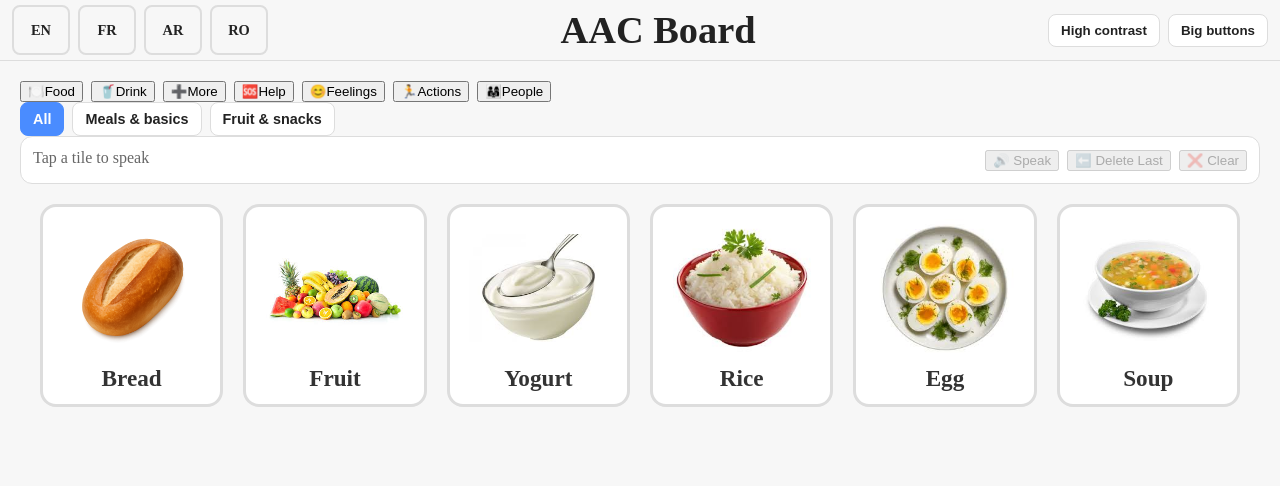
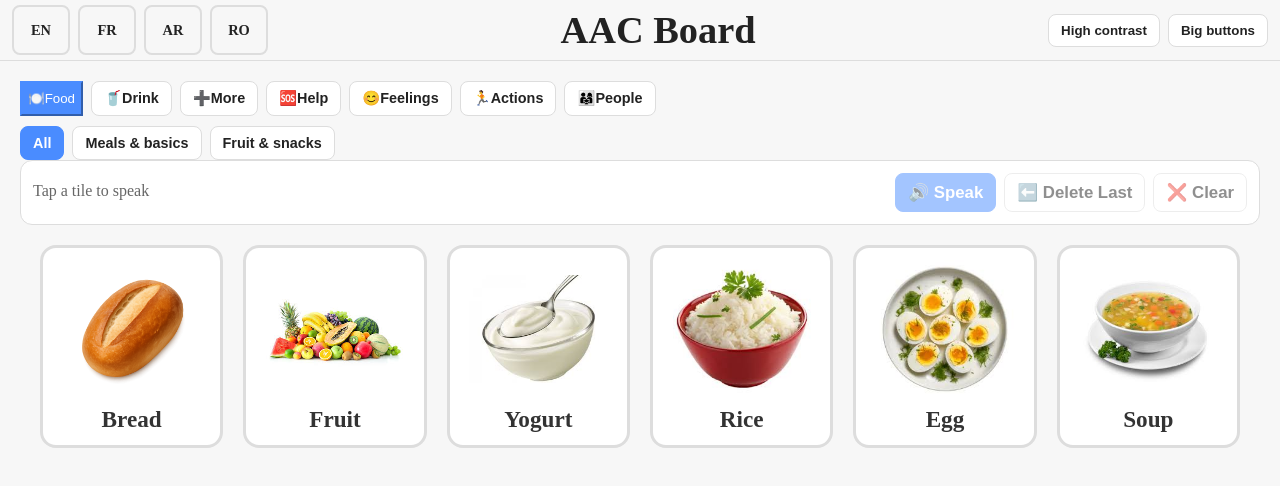
Before and after one commit to ingemedical16/aac-app, a Next.js app in the folder apps/frontend/: page / in a window 1280 px wide. Shown: the top 486 px of the page. Built offline with nearby package versions, Linux system fonts and the light colour scheme.

Commit message:
fix scss issue

```diff
--- a/apps/frontend/src/app/[[...locale]]/page.tsx
+++ b/apps/frontend/src/app/[[...locale]]/page.tsx
@@ -49,7 +49,7 @@ export default function LocalePage({
     <>
       <AppHeader onOpenMenu={() => setMenuOpen(true)} />
 
-      {/* MOBILE MENU */}
+      {/* MOBILE MENU (single source of truth on mobile) */}
       <MobileMenu
         open={menuOpen}
         onClose={() => setMenuOpen(false)}
@@ -61,16 +61,16 @@ export default function LocalePage({
         onSelectCategory={(cat) => {
           setActiveCategory(cat);
           setActiveGroup(null);
-          if (groups.length === 0) setMenuOpen(false); // ✅ Phase 4.6
+          if (groups.length === 0) setMenuOpen(false);
         }}
         onSelectGroup={(g) => {
           setActiveGroup(g);
-          setMenuOpen(false); // ✅ close after final choice
+          setMenuOpen(false);
         }}
       />
 
       <main style={{ padding: 20 }}>
-        {/* DESKTOP / TABLET ONLY */}
+        {/* DESKTOP / TABLET ONLY (hidden on mobile via CSS) */}
         <CategoryBar
           locale={locale}
           activeCategory={activeCategory}
@@ -92,12 +92,7 @@ export default function LocalePage({
           locale={locale}
           onClear={() => setSentence([])}
           onDeleteLast={() => setSentence((s) => s.slice(0, -1))}
-          activeCategoryLabel={
-            CATEGORIES.find((c) => c.id === activeCategory)?.label[locale]
-          }
-          activeGroupLabel={activeGroup}
         />
-
 
         <Board
           tiles={filteredTiles}
--- a/apps/frontend/src/components/AppHeader/AppHeader.module.scss
+++ b/apps/frontend/src/components/AppHeader/AppHeader.module.scss
@@ -51,6 +51,7 @@
   &:hover {
     background: var(--bg-hover);
     border-color: var(--border-hover);
+    color: var(--text-hover);
   }
 
   &.active {
--- a/apps/frontend/src/components/CategoryBar/CategoryBar.module.scss
+++ b/apps/frontend/src/components/CategoryBar/CategoryBar.module.scss
@@ -2,11 +2,42 @@
 
 .bar {
   display: flex;
-  flex-direction: var(--flex-row-dir);
   gap: var(--gap-sm);
   direction: var(--dir);
+
 
   @include respond(mobile) {
     display: none; /* ✅ replaced by menu later */
   }
 }
+
+
+.mobile {
+  display: flex;
+}
+
+.button {
+  padding: var(--padding-sm) var(--padding-md);
+  border-radius: var(--radius-sm);
+  border: 1px solid var(--border);
+
+  background: var(--tile-bg);
+  color: var(--text);
+
+  font-size: var(--font-size-sm);
+  font-weight: var(--font-weight-bold);
+
+  cursor: pointer;
+
+  &:hover {
+    background: var(--bg-hover);
+    border-color: var(--border-hover);
+    color: var(--text-hover);
+  }
+}
+
+.buttonActive {
+  background: var(--accent);
+  color: var(--accent-text);
+  border-color: var(--accent);
+}
--- a/apps/frontend/src/components/LanguageSwitcher/LanguageSwitcher.module.scss
+++ b/apps/frontend/src/components/LanguageSwitcher/LanguageSwitcher.module.scss
@@ -37,6 +37,7 @@
   &:hover {
     background: var(--bg-hover);
     border-color: var(--border-hover);
+    color: var(--text-hover);
   }
 
   &:active {
--- a/apps/frontend/src/components/MobileMenu/MobileMenu.module.scss
+++ b/apps/frontend/src/components/MobileMenu/MobileMenu.module.scss
@@ -3,42 +3,69 @@
 .overlay {
   position: fixed;
   inset: 0;
-  background: rgba(0, 0, 0, 0.5);
+  background: rgba(0, 0, 0, 0.6);
   z-index: 1000;
   display: flex;
   justify-content: flex-end;
 }
 
 .menu {
-  width: 85%;
+  width: 88%;
   max-width: 360px;
-  height: 100%;
+  height: 100vh;
   background: var(--bg);
   color: var(--text);
+
+  display: flex;
+  flex-direction: column;
+
+  /* important */
+  overflow: hidden;
+}
+
+.content {
+  flex: 1;
+  overflow-y: auto;
 
   padding: var(--padding-lg);
   display: flex;
   flex-direction: column;
-  gap: var(--gap-md);
-
-  overflow-y: auto;
+  gap: var(--gap-lg);
 }
 
-.menu h3,
-.menu h4 {
-  margin: 0;
-  font-weight: var(--font-weight-bold);
+.footer {
+  border-top: 1px solid var(--border);
+  padding: var(--padding-md);
+  display: flex;
+  flex-direction: column;
+  gap: var(--gap-sm);
 }
 
-.menu button {
+.footer button {
+  width: 100%;
   padding: var(--padding-md);
   border-radius: var(--radius-sm);
   border: 1px solid var(--border);
+  border: 1px solid var(--border);
+
   background: var(--tile-bg);
+  color: var(--text);
   font-weight: var(--font-weight-bold);
-  cursor: pointer;
+
+  &:hover {
+    background: var(--bg-hover);
+    border-color: var(--border-hover);
+    color: var(--text-hover);
+  }
+  &:active {
+    background: var(--accent);
+    color: var(--accent-text);
+     border-color: var(--accent);
+  }
 }
 
 .close {
-  margin-top: auto;
+  background: var(--danger) !important;
+  color: var(--tile-bg) !important;
+
 }
--- a/apps/frontend/src/components/SentenceBar/SentenceBar.module.scss
+++ b/apps/frontend/src/components/SentenceBar/SentenceBar.module.scss
@@ -6,7 +6,9 @@
   gap: var(--gap-sm);
 }
 
-/* BREADCRUMB */
+/* =========================
+   BREADCRUMB (MOBILE)
+========================= */
 .breadcrumb {
   display: none;
   font-size: var(--font-size-sm);
@@ -19,7 +21,6 @@
   margin-inline: 6px;
 }
 
-/* MOBILE ONLY */
 @include respond(mobile) {
   .breadcrumb {
     display: flex;
@@ -27,12 +28,15 @@
   }
 }
 
-/* BAR */
+/* =========================
+   SENTENCE BAR
+========================= */
 .bar {
   display: flex;
   flex-direction: row;
   align-items: center;
   gap: var(--gap-md);
+
   padding: var(--padding-md);
   border: 1px solid var(--border);
   border-radius: var(--radius-md);
@@ -47,14 +51,15 @@
   }
 }
 
-/* AUTO-SCROLL WORD ROW */
+/* =========================
+   WORD ROW (AUTO SCROLL)
+========================= */
 .words {
   flex: 1;
   display: flex;
   align-items: center;
   overflow-x: auto;
   white-space: nowrap;
-  scroll-behavior: smooth;
 
   padding-bottom: 4px;
 
@@ -80,7 +85,9 @@
   font-weight: var(--font-weight-normal);
 }
 
-/* BUTTONS */
+/* =========================
+   BUTTON ROW
+========================= */
 .buttons {
   display: flex;
   gap: var(--gap-sm);
@@ -88,7 +95,7 @@
   flex-wrap: wrap;
 }
 
-/* MOBILE → BIG TOUCH TARGETS */
+/* MOBILE → LARGE TOUCH TARGETS */
 @include respond(mobile) {
   .buttons {
     justify-content: space-between;
@@ -99,10 +106,76 @@
   }
 }
 
+/* =========================
+   BUTTON BASE
+========================= */
+.speak,
+.deleteLast,
+.clear {
+  display: inline-flex;
+  align-items: center;
+  justify-content: center;
+
+  padding: var(--padding-sm) var(--padding-md);
+  border-radius: var(--radius-sm);
+  border: 1px solid var(--border);
+
+  background: var(--tile-bg);
+  color: var(--text);
+
+  font-size: var(--font-size-md);
+  font-weight: var(--font-weight-bold);
+
+  cursor: pointer;
+  user-select: none;
+
+  transition:
+    background 0.2s ease,
+    border-color 0.2s ease,
+    transform 0.1s ease;
+}
+
+.speak:hover,
+.deleteLast:hover,
+.clear:hover {
+  background: var(--bg-hover);
+  border-color: var(--border-hover);
+}
+
+.speak:active,
+.deleteLast:active,
+.clear:active {
+  transform: scale(0.96);
+}
+
+.speak:disabled,
+.deleteLast:disabled,
+.clear:disabled {
+  opacity: 0.5;
+  cursor: not-allowed;
+}
+
+/* =========================
+   SPEAK (PRIMARY)
+========================= */
+.speak {
+  background: var(--accent);
+  color: var(--accent-text);
+  border-color: var(--accent);
+}
+
+.speak:hover {
+  background: var(--accent-hover);
+}
+
+/* =========================
+   VISUAL STATES
+========================= */
 .barSpeaking {
   outline: 3px solid var(--accent);
 }
 
-.highContrast {
+/* HIGH CONTRAST */
+.highContrast .bar {
   border-color: var(--accent);
 }
--- a/apps/frontend/src/components/SentenceBar/index.tsx
+++ b/apps/frontend/src/components/SentenceBar/index.tsx
@@ -4,14 +4,14 @@ import { useEffect, useRef, useState } from "react";
 import styles from "./SentenceBar.module.scss";
 
 import useTTS from "@/hooks/useTTS";
-import { buildSentence, type GrammarMode } from "@/lib/sentenceBuilder";
+import { buildSentence, type GrammarMode, type Locale } from "@/lib/sentenceBuilder";
 import { TileData } from "@/components/Tile";
 import { useUserProfile } from "@/context/UserProfileContext";
 import { useTranslation } from "react-i18next";
 
 interface Props {
   sentence: TileData[];
-  locale: string;
+  locale: Locale;
   onClear: () => void;
   onDeleteLast: () => void;
   grammarMode?: GrammarMode;
@@ -36,13 +36,9 @@ export default function SentenceBar({
 
   const wordsRef = useRef<HTMLDivElement | null>(null);
 
-  const fullSentence = buildSentence(
-    sentence,
-    locale as any,
-    grammarMode
-  );
+  const fullSentence = buildSentence(sentence, locale, grammarMode);
 
-  /* ✅ AUTO-SCROLL TO END WHEN SENTENCE CHANGES */
+  /* AUTO-SCROLL */
   useEffect(() => {
     if (!wordsRef.current) return;
     wordsRef.current.scrollTo({
@@ -64,14 +60,15 @@ export default function SentenceBar({
         profile.highContrast ? styles.highContrast : "",
       ].join(" ")}
     >
-      {/* BREADCRUMB (mobile) */}
+      {/* MOBILE BREADCRUMB */}
       {(activeCategoryLabel || activeGroupLabel) && (
         <div className={styles.breadcrumb}>
-          <span>{activeCategoryLabel}</span>
+          {activeCategoryLabel && <span>{activeCategoryLabel}</span>}
+
           {activeGroupLabel && (
             <>
               <span className={styles.sep}>›</span>
-              <span>{activeGroupLabel}</span>
+              <span>{t(`groups.${activeGroupLabel}`)}</span>
             </>
           )}
         </div>
@@ -83,7 +80,7 @@ export default function SentenceBar({
           isSpeaking ? styles.barSpeaking : "",
         ].join(" ")}
       >
-        {/* ROW 1 — AUTO-SCROLLING SENTENCE */}
+        {/* ROW 1 — SENTENCE */}
         <div ref={wordsRef} className={styles.words}>
           {sentence.map((tile) => (
             <span key={tile.id} className={styles.word}>
@@ -96,7 +93,7 @@ export default function SentenceBar({
           )}
         </div>
 
-        {/* ROW 2 — ACTION BUTTONS */}
+        {/* ROW 2 — ACTIONS */}
         <div className={styles.buttons}>
           <button
             className={styles.speak}
--- a/apps/frontend/src/components/SubcategoryBar/SubcategoryBar.module.scss
+++ b/apps/frontend/src/components/SubcategoryBar/SubcategoryBar.module.scss
@@ -4,10 +4,14 @@
   display: flex;
   gap: var(--gap-sm);
   direction: var(--dir);
-
+  margin-top: 10px;
   @include respond(mobile) {
     display: none; /* replaced by mobile menu */
   }
+}
+
+.mobile {
+  display: flex;
 }
 
 .button {
@@ -26,6 +30,7 @@
   &:hover {
     background: var(--bg-hover);
     border-color: var(--border-hover);
+    color: var(--text-hover);
   }
 }
 
--- a/apps/frontend/src/styles/variables.scss
+++ b/apps/frontend/src/styles/variables.scss
@@ -94,13 +94,14 @@ body.ltr {
 ========================= */
 body.hc {
   --bg: #000;
-  --bg-hover: #111;
+  --bg-hover: #e8f802;
 
   --border: #ffeb3b;
-  --border-hover: #ffee58;
+  --border-hover: #f1550c;
 
   --text: #ffeb3b;
   --text-muted: #ffe082;
+  --text-hover: #111;
 
   --tile-bg: #000;
   --tile-bg-hover: #111;
```
Also changed, not shown: apps/frontend/src/components/MobileMenu/index.tsx (+15 -7 lines).
